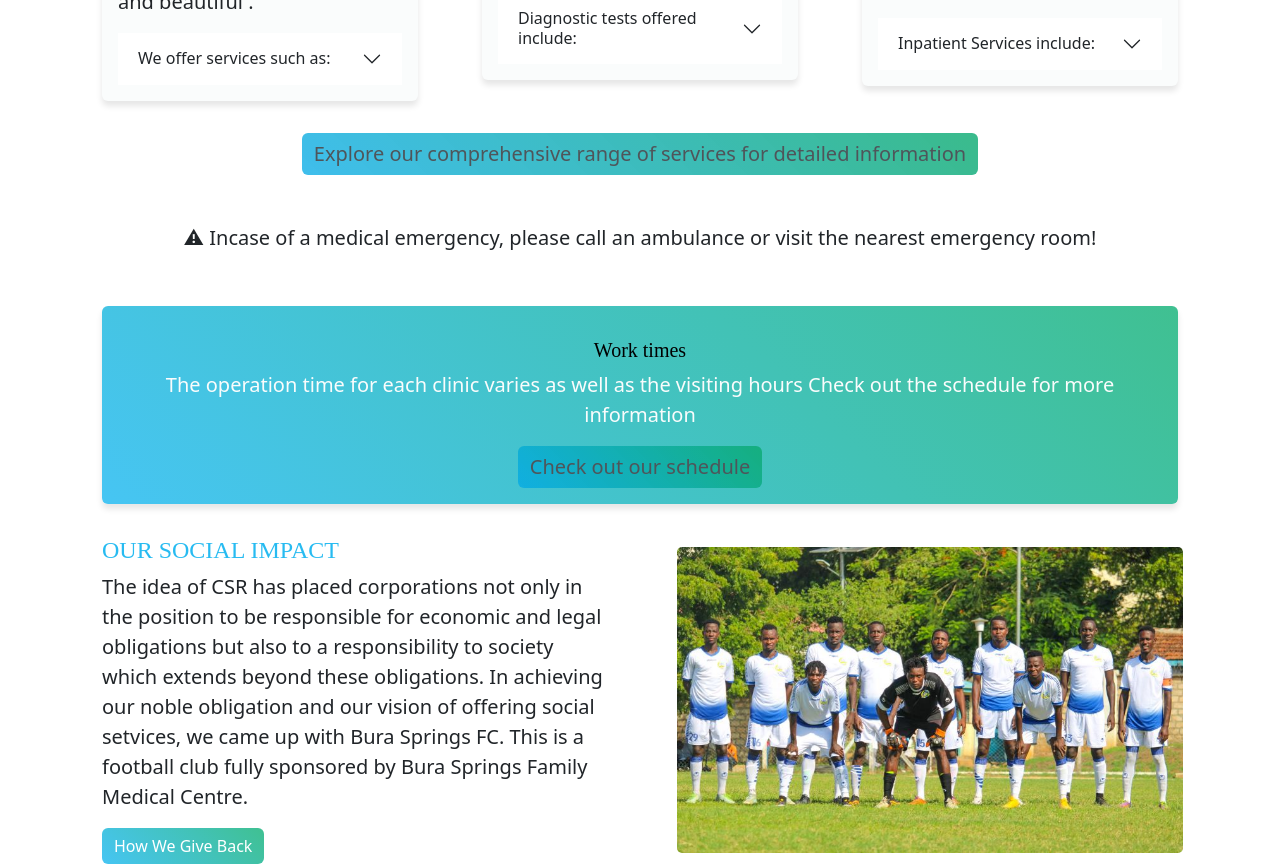
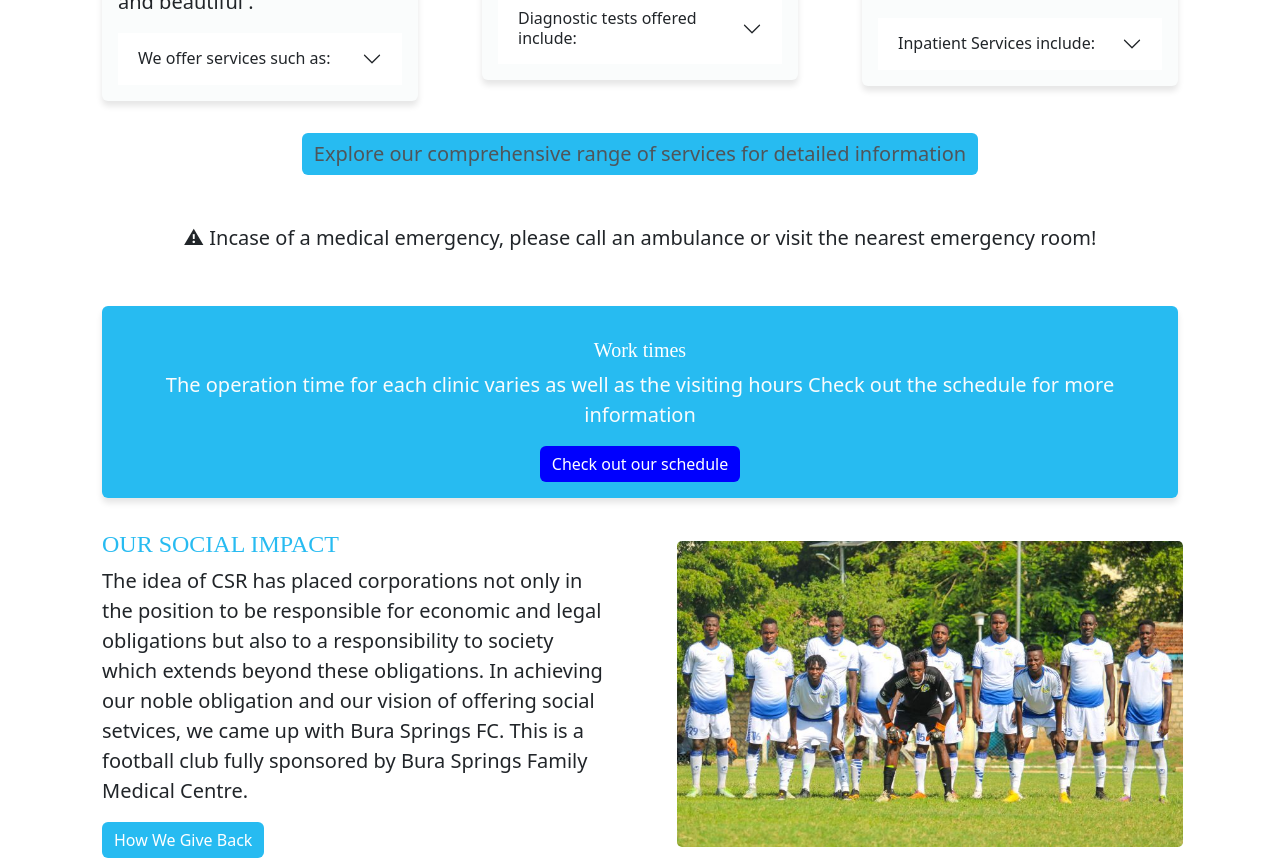
Before and after one commit to LivyCodes/bura-springs-medical-centre, a React (Vite) app: page / in a window 1280 px wide. Shown: the part 2040-2906 px from the top of the page. Built offline with nearby package versions, Linux system fonts and the light colour scheme; a web font is replaced by a local one.

Commit message:
updated extra.jsx

```diff
--- a/src/Extra.css
+++ b/src/Extra.css
@@ -5,19 +5,26 @@
 }
 
 .card-a {
-  background: linear-gradient(45deg, #00afefb9 0%, #0baf73c8 100%);
+  background: #00afefd8;
   border: none;
   box-shadow: 0 5px 6px rgba(0, 0, 0, 0.1);
 }
 .btn {
-  background: linear-gradient(45deg, #00afefb9 0%, #0baf73c8 100%);
+  background-color: #00afefd8;
   border: none;
 }
 
 .btn-custom {
-  background-color: rgba(0, 0, 0, 0.1);
+  background-color: #00afefd8;
   color: #4f555a;
   font-size: 20px;
+}
+.btn-b {
+  background-color: #0000fe;
+}
+.btn-b:hover {
+  background-color: white;
+  color: #0000fe;
 }
 
 .text-custom {
@@ -39,6 +46,6 @@ p {
   margin-left: 20px;
 }
 .title-a {
-  color: #000;
+  color: #ffffff;
   font-family: "Akaya Telivigala", cursive;
 }
--- a/src/Extra.jsx
+++ b/src/Extra.jsx
@@ -352,7 +352,7 @@ function Extra() {
       </div>
       <div className="text-center">
         <a>
-          <Link to="/Services" class=" btn-custom btn btn-primary mt-3">
+          <Link to="/Services" class=" btn-custom btn btn-primary mt-3 ">
             Explore our comprehensive range of services for detailed information
           </Link>
         </a>
@@ -373,7 +373,7 @@ function Extra() {
                 The operation time for each clinic varies as well as the
                 visiting hours Check out the schedule for more information
               </p>
-              <a href="#work-times" class=" btn-custom btn btn-primary">
+              <a href="#work-times" class="btn-b btn btn-primary">
                 Check out our schedule
               </a>
             </div>
```
